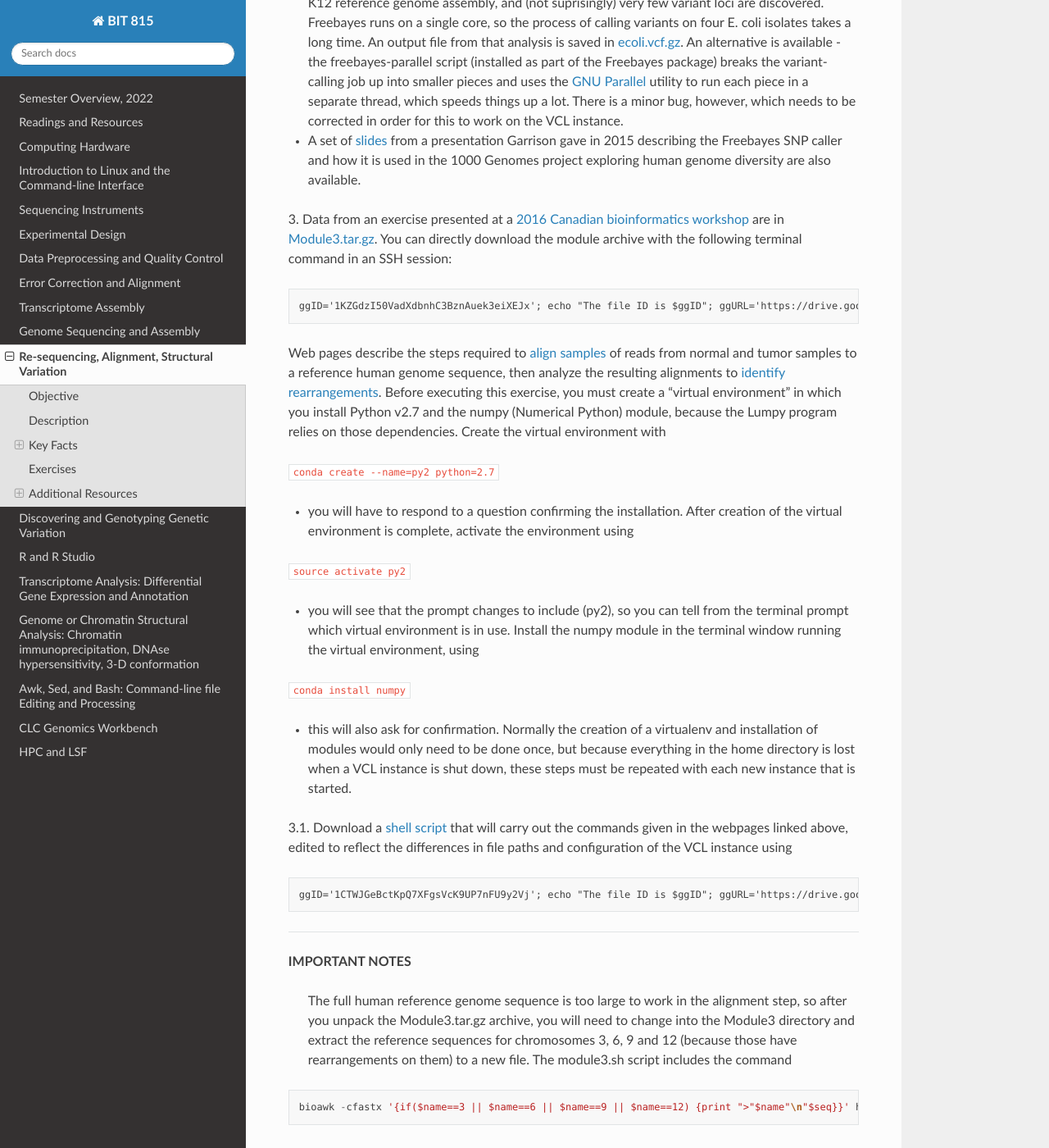
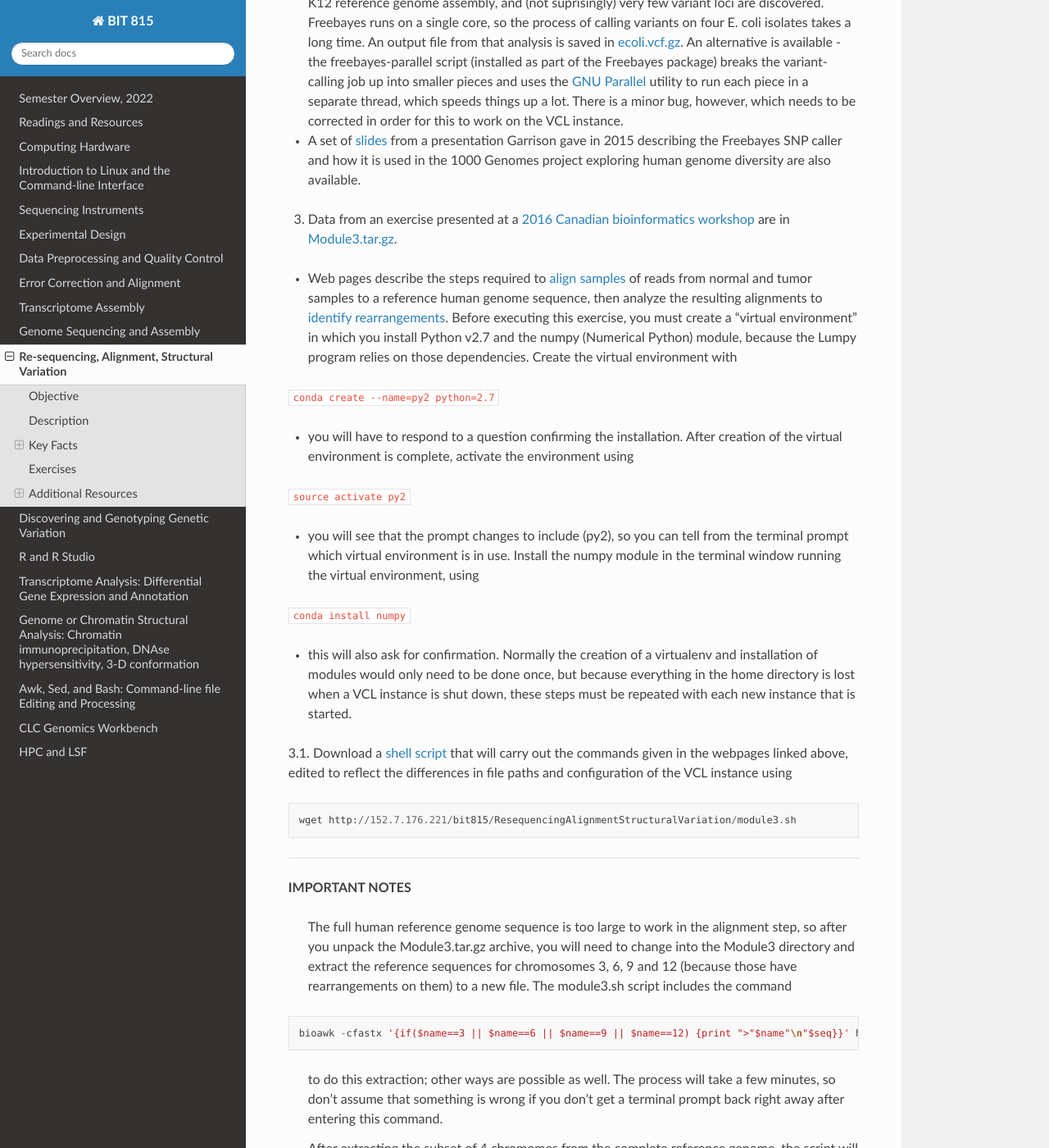
Before and after one commit to rwhetten/DeepSeqAnalysis, a Sphinx documentation site: the page built from docs/source/re-seq-align-struct.rst, in a window 1280 px wide and 1400 px high, scrolled down 3746 px. Shown: the whole window at 82% size. Built offline with Sphinx 7.4.7 and the Read the Docs theme 2.0.0, drawn with Linux system fonts in a browser that asks for light colours; some of the changed text lies outside the part shown.

Commit message:
Update re-seq-align-struct.rst

```diff
--- a/docs/source/re-seq-align-struct.rst
+++ b/docs/source/re-seq-align-struct.rst
@@ -78,14 +78,11 @@
 
 \
 
-3. Data from an exercise presented at a `2016 Canadian bioinformatics workshop <http://bioinformatics-ca.github.io/bioinformatics_for_cancer_genomics_2016/>`_ are in `Module3.tar.gz <https://drive.google.com/open?id=1KZGdzI50VadXdbnhC3BznAuek3eiXEJx>`_. You can directly download the module archive with the following terminal command in an SSH session:
-::
-
-	ggID='1KZGdzI50VadXdbnhC3BznAuek3eiXEJx'; echo "The file ID is $ggID"; ggURL='https://drive.google.com/uc?export=download'; filename="$(curl --insecure -sc /tmp/gcookie "${ggURL}&id=${ggID}" | grep -o '="uc-name.*</span>' | sed 's/.*">//;s/<.a> .*//')"; getcode="$(awk '/_warning_/ {print $NF}' /tmp/gcookie)"; curl --insecure -LOJb /tmp/gcookie "${ggURL}&confirm=${getcode}&id=${ggID}"
+3. Data from an exercise presented at a `2016 Canadian bioinformatics workshop <http://bioinformatics-ca.github.io/bioinformatics_for_cancer_genomics_2016/>`_ are in `Module3.tar.gz <https://drive.google.com/open?id=1KZGdzI50VadXdbnhC3BznAuek3eiXEJx>`_.
 
 \
 
-Web pages describe the steps required to `align samples <http://bioinformatics-ca.github.io/bioinformatics_for_cancer_genomics_2016/mapping>`_ of reads from normal and tumor samples to a reference human genome sequence, then analyze the resulting alignments to `identify rearrangements <http://bioinformatics-ca.github.io/bioinformatics_for_cancer_genomics_2016/rearrangement>`_. Before executing this exercise, you must create a "virtual environment" in which you install Python v2.7 and the numpy (Numerical Python) module, because the Lumpy program relies on those dependencies. Create the virtual environment with
++ Web pages describe the steps required to `align samples <http://bioinformatics-ca.github.io/bioinformatics_for_cancer_genomics_2016/mapping>`_ of reads from normal and tumor samples to a reference human genome sequence, then analyze the resulting alignments to `identify rearrangements <http://bioinformatics-ca.github.io/bioinformatics_for_cancer_genomics_2016/rearrangement>`_. Before executing this exercise, you must create a "virtual environment" in which you install Python v2.7 and the numpy (Numerical Python) module, because the Lumpy program relies on those dependencies. Create the virtual environment with
 
 :code:`conda create --name=py2 python=2.7`
 
@@ -103,7 +100,7 @@
 3.1. Download a `shell script <https://drive.google.com/open?id=1CTWJGeBctKpQ7XFgsVcK9UP7nFU9y2Vj>`_ that will carry out the commands given in the webpages linked above, edited to reflect the differences in file paths and configuration of the VCL instance using
 ::
 
-	ggID='1CTWJGeBctKpQ7XFgsVcK9UP7nFU9y2Vj'; echo "The file ID is $ggID"; ggURL='https://drive.google.com/uc?export=download'; filename="$(curl --insecure -sc /tmp/gcookie "${ggURL}&id=${ggID}" | grep -o '="uc-name.*</span>' | sed 's/.*">//;s/<.a> .*//')"; getcode="$(awk '/_warning_/ {print $NF}' /tmp/gcookie)"; curl --insecure -LOJb /tmp/gcookie "${ggURL}&confirm=${getcode}&id=${ggID}"
+	wget http://152.7.176.221/bit815/ResequencingAlignmentStructuralVariation/module3.sh
 
 
 ------------------
```
Also changed, not shown: other parts of docs/source/re-seq-align-struct.rst (+1 -1 lines).
